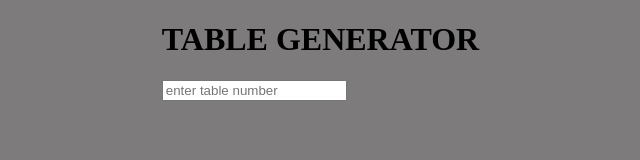
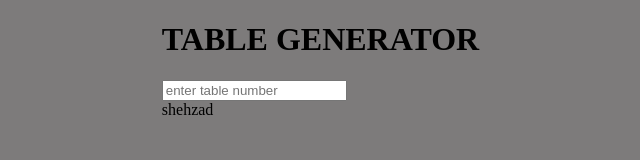
Before and after one commit to muhammadkabeer500/Table-gn-ts, a plain HTML site: page index.html in a window 1280 px wide. Shown: the top 160 px of the page, 415-1055 px from the left. Drawn offline with Linux system fonts and the light colour scheme.

Commit message:
dubara commit

```diff
--- a/index.html
+++ b/index.html
@@ -12,7 +12,7 @@
       <form id="tableForm">
         <input type="number" placeholder="enter table number" />
       </form>
-
+  shehzad
       <div id="table"></div>
     </div>
     <script src="app.js"></script>
```
